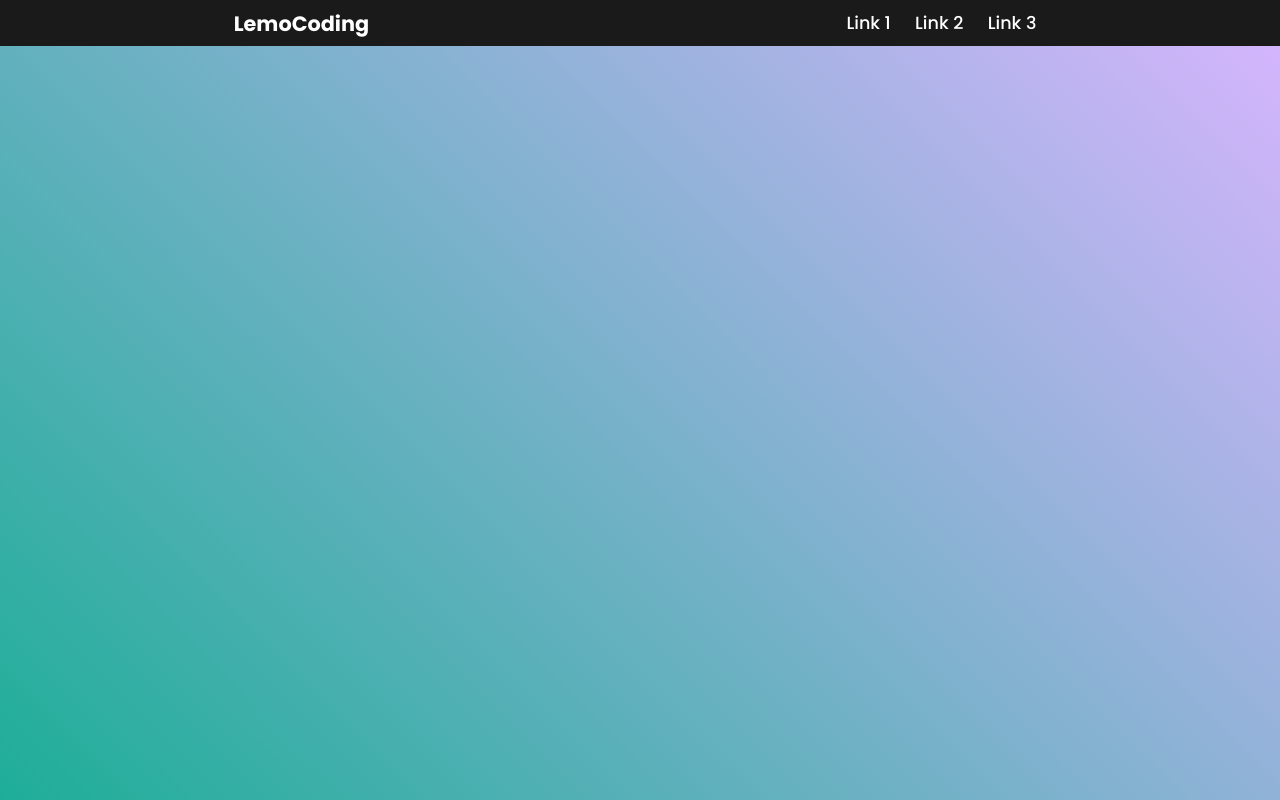
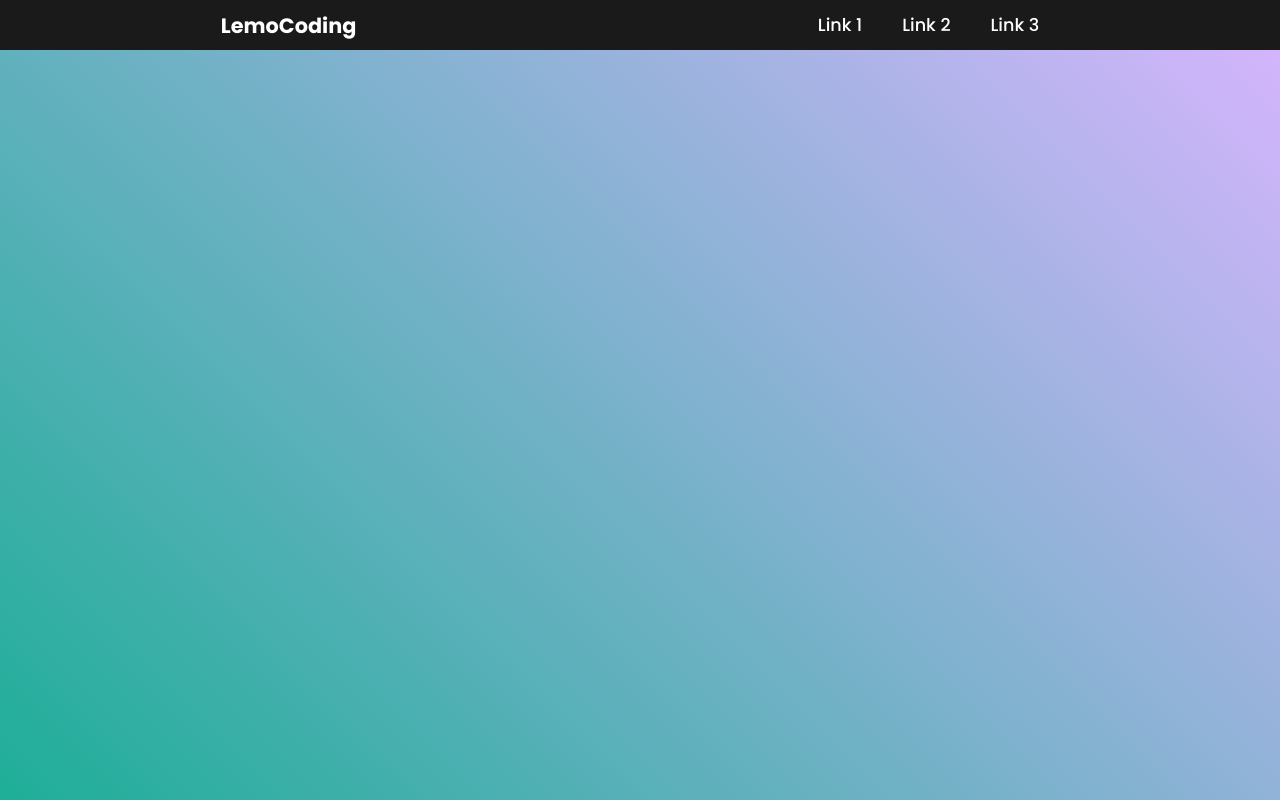
Before and after one commit to lemodoescoding/simple-navbar, a plain HTML site: page index.html in a window 1280 px wide. Drawn offline with Linux system fonts and the light colour scheme.

Commit message:
Modified the style little bit

```diff
--- a/css/style.css
+++ b/css/style.css
@@ -16,6 +16,7 @@ body {
 
 header {
 	width: 100%;
+	height: 50px;
 	position: fixed;
 	top: 0;
 	left: 0;
@@ -23,27 +24,35 @@ header {
 	color: #fff;
 	display: flex;
 	justify-content: space-around;
-	align-items: center;
 }
 
 header h3.text-logo {
 	font-size: 1.3rem;
 	cursor: pointer;
+	align-self: center;
 }
 
 nav .nav-links {
+	display: flex;
+	height: 100%;
+	position: relative;
 	list-style: none;
 }
 
 nav .nav-links li {
-	display: inline-block;
-	margin: 10px;
+	display: block;
+	margin: 0 10px 0 10px;
+	padding: 10px;
+	line-height: 30px;
 	font-size: 1.1rem;
 	font-weight: 500;
 	cursor: pointer;
-	transition: all .3s ease;
+	background-color: transparent;
+	transition: background-color, color .5s ease;
 }
 
 nav .nav-links li:hover {
 	color: #1EAE98;
+	background-color: #fff;
+	border-bottom: 3px solid #000;
 }
```
